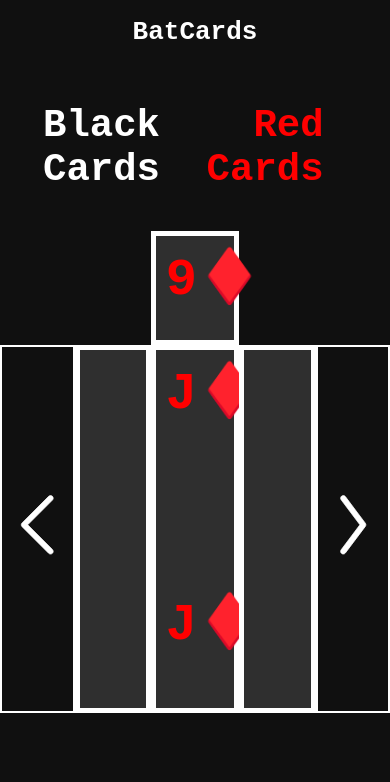
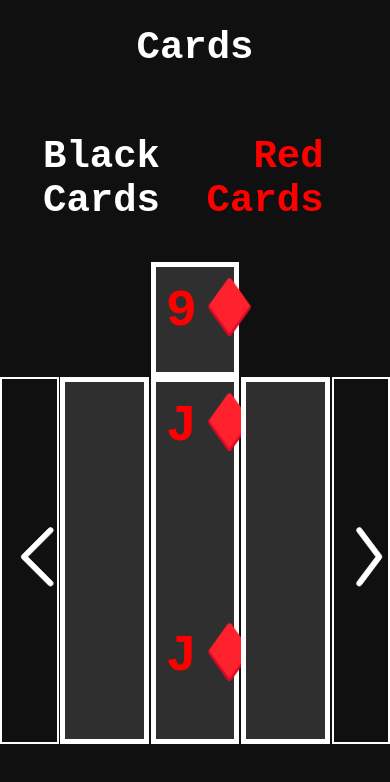
Before and after one commit to blaine-t/Cards, a plain HTML site: page index.html in a window 390 px wide. Drawn offline with Linux system fonts and the light colour scheme.

Commit message:
Mobile friendly and rename

```diff
--- a/index.html
+++ b/index.html
@@ -4,7 +4,7 @@
 <head>
     <meta charset="utf-8">
     <meta name="viewport" content="width=device-width, initial-scale=1">
-    <title>BatCards</title>
+    <title>Cards</title>
 
     <style>
         body {
@@ -35,6 +35,7 @@
 
         h1 {
             text-align: center;
+            font-size: 3em;
         }
 
         h2 {
@@ -43,7 +44,7 @@
         }
 
         button {
-            width: 20vw;
+            width: 15vw;
             font-size: xx-large;
             background-color: #101010;
             border: 2.5px solid white;
@@ -68,7 +69,7 @@
 </head>
 
 <body>
-    <h1 style="color: white;">BatCards</h1>
+    <h1 style="color: white;">Cards</h1>
     <div id="instructionBox">
         <h3 style="color: white;">Black Cards</h3>
         <h3 style="color: red;">Red Cards&nbsp&nbsp</h3>
```
